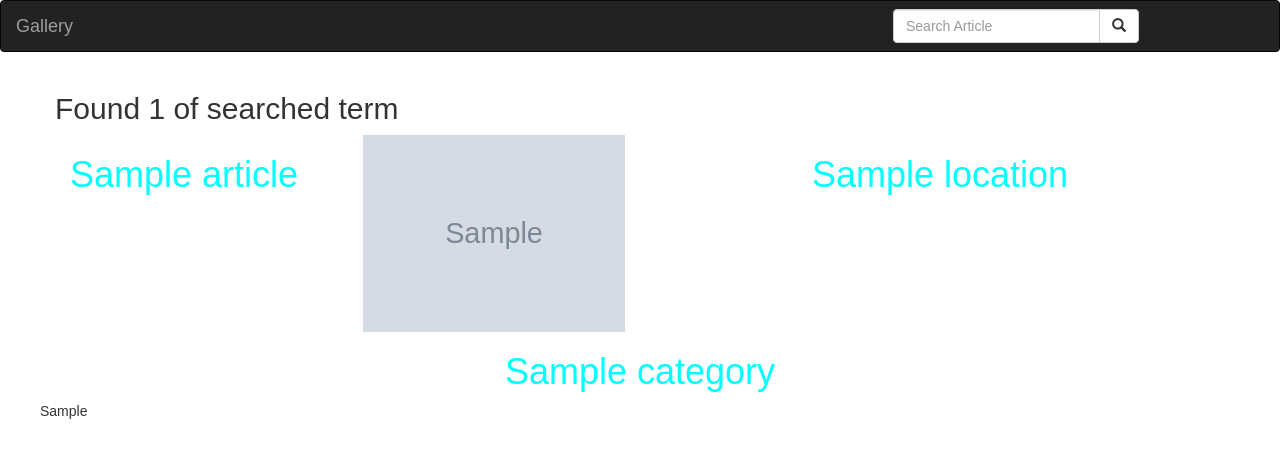
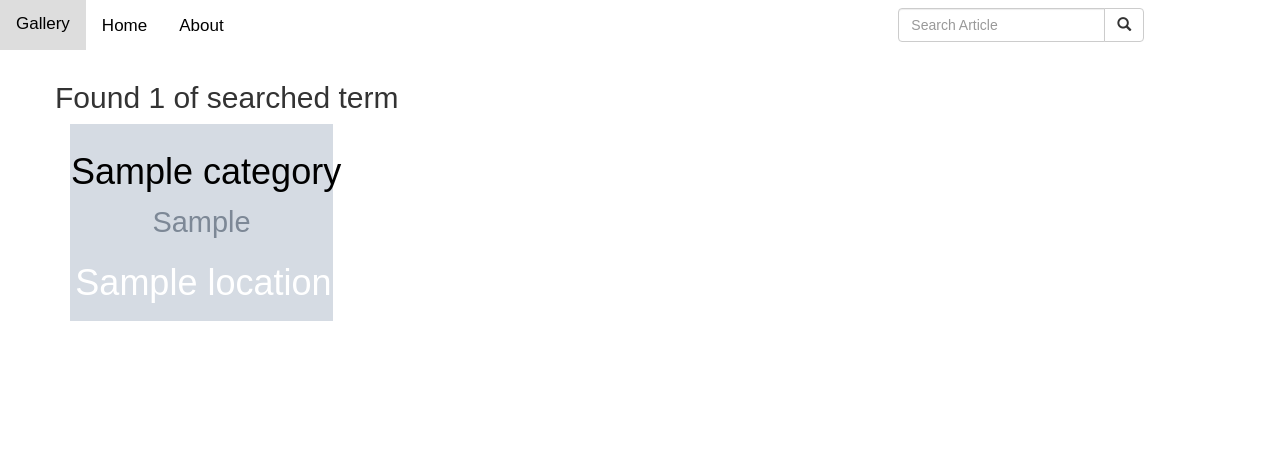
Before and after one commit to JamesOdera/django, a Django app: template album/templates/all-album/search.html in a window 1280 px wide. Shown: the top 458 px of the page. Run offline with Django 3.2, Linux system fonts and the light colour scheme; tables that the repository leaves empty hold one stand-in row (values such as "Sample post"); the template is opened without the code that fills it: values that come from a table or form of the project are taken from there, most other values are stand-ins (such as "Sample title", 1, 10 or a date in 2020); grey boxes marked "Sample" are stand-in pictures; some libraries are stand-ins or nearby versions.

Commit message:
add a card to display info about the app

```diff
--- a/album/templates/all-album/base.html
+++ b/album/templates/all-album/base.html
@@ -13,15 +13,17 @@
 
   {% block styles %}
     {% bootstrap_css %}
-    <link rel="stylesheet" href="{% static 'css/basealbums.css' %}">
+    <link rel="stylesheet" href="{% static 'css/basealbumss.css' %}">
   {% endblock %}
 
 </head>
 <body>
 
     {% include "navbar.html" %}
+    <br>
+    <hr>
 
-    {% block content %} <h1 class='text-center'>Images for {{date|date:"l d-F Y"}}</h1> {%endblock%}
+    {% block content %} <h1 class='text-center'>{{date|date:"l d-F Y"}}</h1> {%endblock%}
 
     {% block scripts %}
         <script src="https://ajax.googleapis.com/ajax/libs/jquery/3.2.1/jquery.min.js"></script>
--- a/album/templates/all-album/search.html
+++ b/album/templates/all-album/search.html
@@ -1,5 +1,18 @@
 {%extends 'all-album/base.html'%}
 {% block content %}
+
+<style>
+.bottom-right {
+  position: absolute;
+  bottom: 8px;
+  right: 16px;
+}
+.top-left {
+  position: absolute;
+  top: 8px;
+  left: 16px;
+}
+</style>
 <div class="container">
 
   <div class="row">
@@ -15,23 +28,23 @@
 
   {% if articles %}
     {% for article in articles %}
-      <div class="col-sm-6 col-md-3">
-          <h1>{{article.title}}</h1>
-      </div>
+
 
       <div class="col-xs-3 col-sm-3 col-md-3 col-lg-3">
         <img src="{{article.article_image.url}}" class="img-responsive" alt="Image">
+        <div class="bottom-right">
+            <h1 class="text-center" style="color: white;">{{article.location}}</h1>
+          </div>
+          <div class="top-left">
+            <h1 class="text-center">{{article.category}}</h1>
+          </div>
       </div>
       <div class="row">
-        <h1 class="text-center">{{article.location}}</h1>
+        <h1 class="text-center"></h1>
       </div>
 
       <div class="row">
-        <h1 class="text-center">{{article.category}}</h1>
-      </div>
-
-      <div class="row">
-        <p>{{article.post}}</p>
+        <h1 class="text-center"></h1>
       </div>
     {% endfor %}
   {% endif %}
--- a/album/templates/navbar.html
+++ b/album/templates/navbar.html
@@ -4,13 +4,39 @@
 
   <meta charset="utf-8">
   <meta name="viewport" content="width=device-width, initial-scale=1">
+  <style>
+    .topnav {
+      overflow: hidden;
+      background-color: rgb(255, 255, 255);
+      position: fixed;
+      top: 0;
+      width: 100%;
+      overflow: hidden;
+    }
+
+    .topnav a {
+      float: left;
+      color: #000000;
+      text-align: center;
+      padding: 14px 16px;
+      text-decoration: none;
+      font-size: 17px;
+    }
+
+    .topnav a:hover {
+      background-color: #ddd;
+      color: black;
+    }
+    </style>
 </head>
 <body>
-<nav class="navbar navbar-inverse">
-  <div class="container-fluid">
-    <div class="navbar-header">
-      <a class="navbar-brand" href="{% url 'albumToday' %}">Gallery</a>
-    </div>
+<div class="topnav">
+        <div class="navbar-header">
+          <a class="navbar-brand" href="{% url 'albumToday' %}">Gallery</a>
+      </div>
+    <a href="#home">Home</a>
+    <a href="#about">About</a>
+
     <div class="col-sm-4 col-md-4 navbar-right">
 
         <form class="navbar-form" role="search" action="{% url 'search_results' %}">
@@ -25,6 +51,5 @@
         </form>
       </div>
   </div>
-</nav>
 </body>
 </html>
--- a/static/css/basealbums.css
+++ b/static/css/basealbumss.css
@@ -1,6 +1,6 @@
 h1
 {
-  color: cyan;
+  color: rgb(0, 0, 0);
 }
 
     body {font-family: Arial, Helvetica, sans-serif;}
```
Also changed, not shown: album/templates/all-album/today-album.html (+48 -9 lines).
